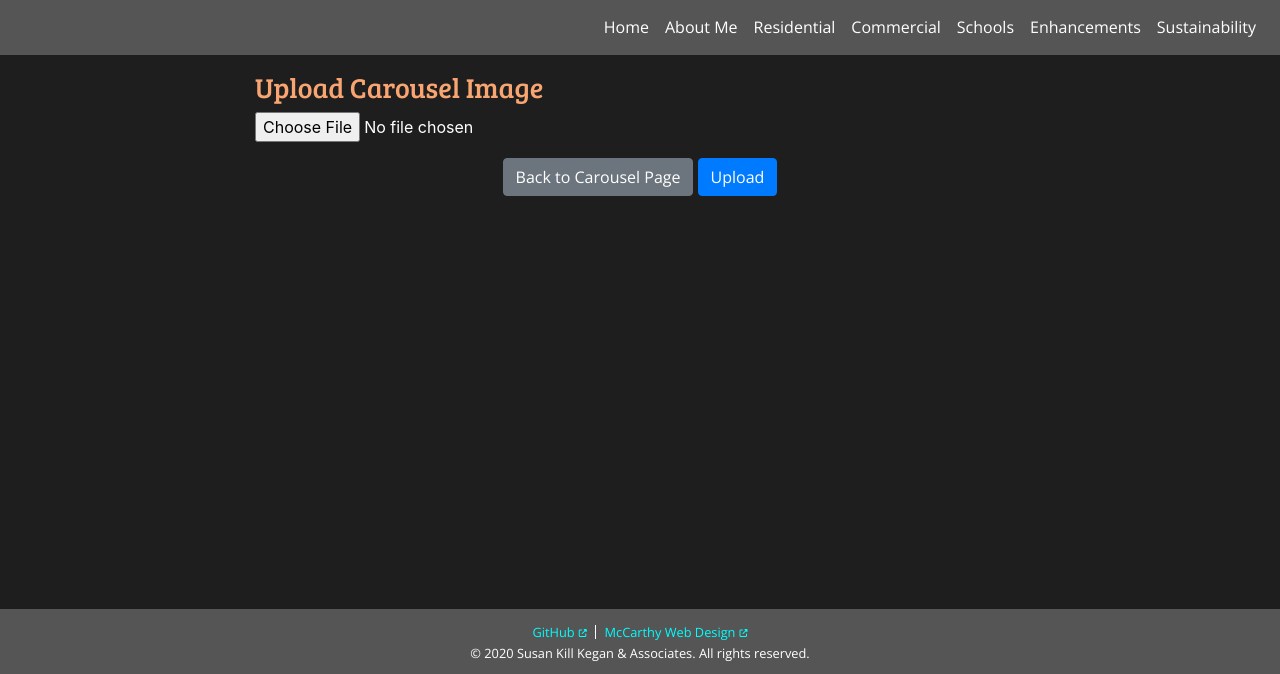
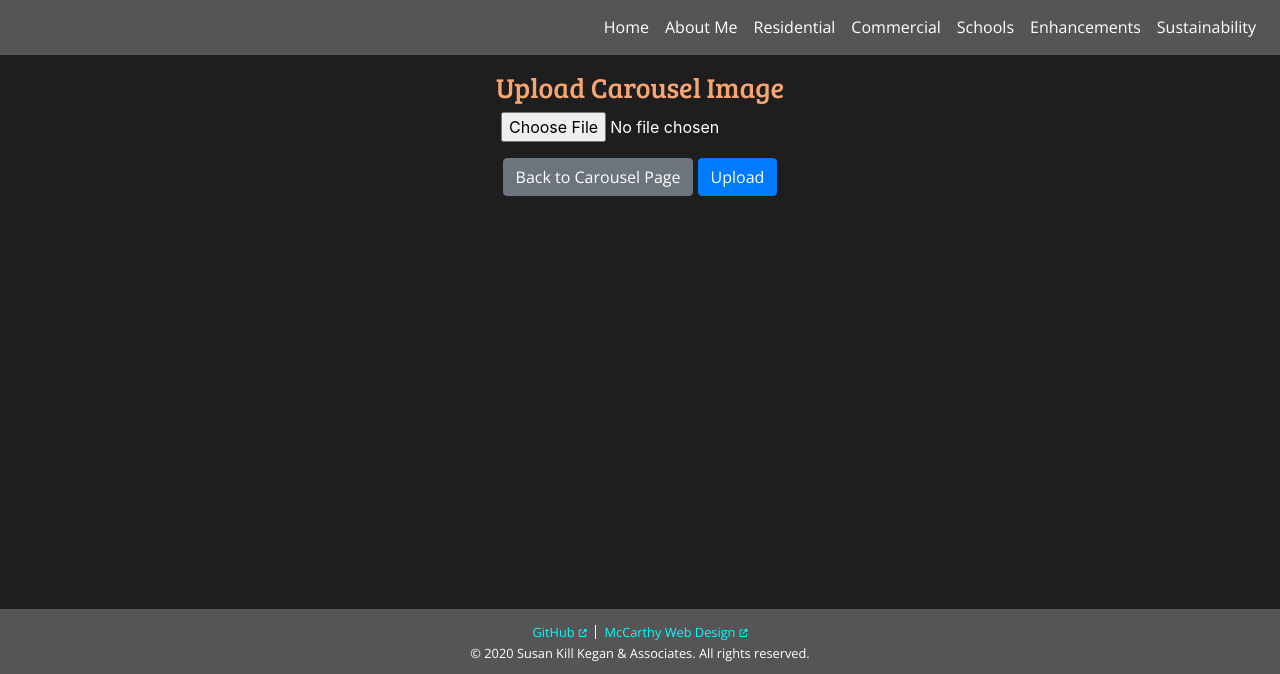
Before and after one commit to McCarthyCode/Susan-Kill-Kegan-and-Associates, a Django app: page /carousel/upload/ in a window 1280 px wide. Shown: the part 126-800 px from the top of the page. Run offline with Django 3.2, Linux system fonts and the light colour scheme; some libraries are stand-ins or nearby versions.

Commit message:
Updated Upload Carousel Image page layout and styling

```diff
--- a/home/static/home/css/home.css
+++ b/home/static/home/css/home.css
@@ -309,6 +309,10 @@ form .errorlist {
   margin-bottom: 0;
 }
 
+#carouselUpload input[type=file] {
+  width: 278px;
+}
+
 #imageList {
   padding: 0;
 }
--- a/home/static/home/sass/_carousel.sass
+++ b/home/static/home/sass/_carousel.sass
@@ -39,6 +39,9 @@
 
       > *
         margin-bottom: 0
+
+#carouselUpload input[type="file"]
+  width: 278px
 
 #imageList
   padding: 0
--- a/home/templates/home/carousel_upload.html
+++ b/home/templates/home/carousel_upload.html
@@ -2,10 +2,12 @@
 {% block content %}
 <section class="container">
   {% include 'home/messages.html' %}
-  <h3 class="h3">Upload Carousel Image</h3>
-  <form action="{% url 'home:carousel-upload' %}" method="POST" enctype="multipart/form-data">
+  <h3 class="h3 text-center">Upload Carousel Image</h3>
+  <form id="carouselUpload" action="{% url 'home:carousel-upload' %}" method="POST" enctype="multipart/form-data">
     {% csrf_token %}
-    {{ form.image }}
+    <div class="text-center">
+      {{ form.image }}
+    </div>
     <section id="btnList">
       <ul>
         <li>
```
Also changed, not shown: home/static/home/css/home.min.css, 2 other files.
